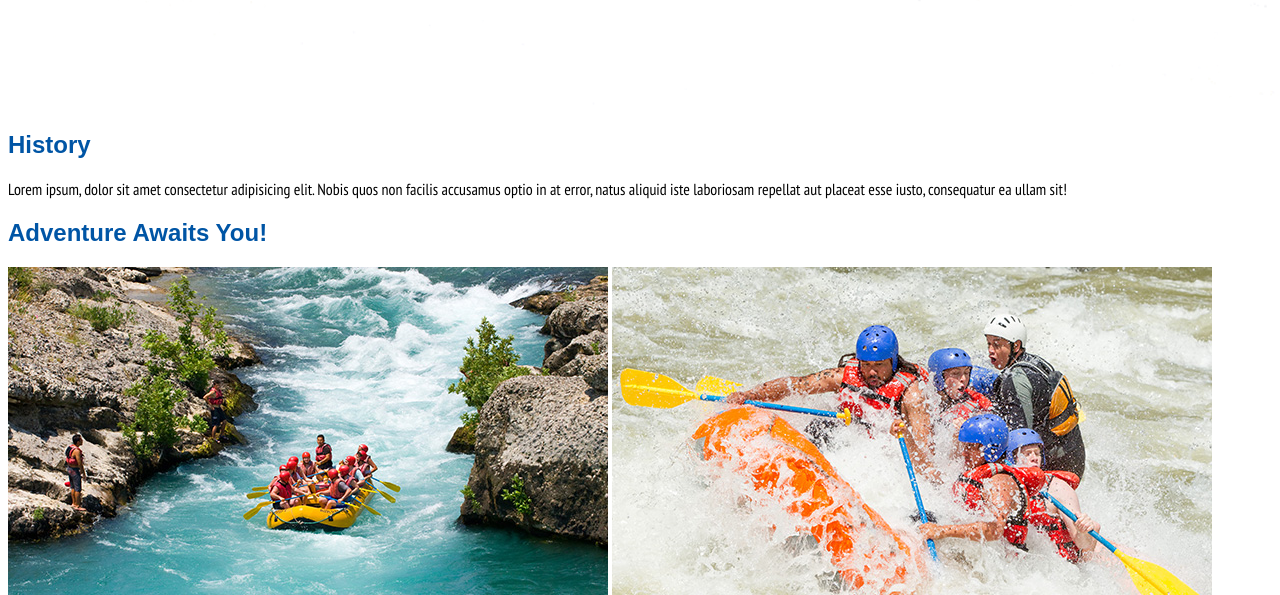
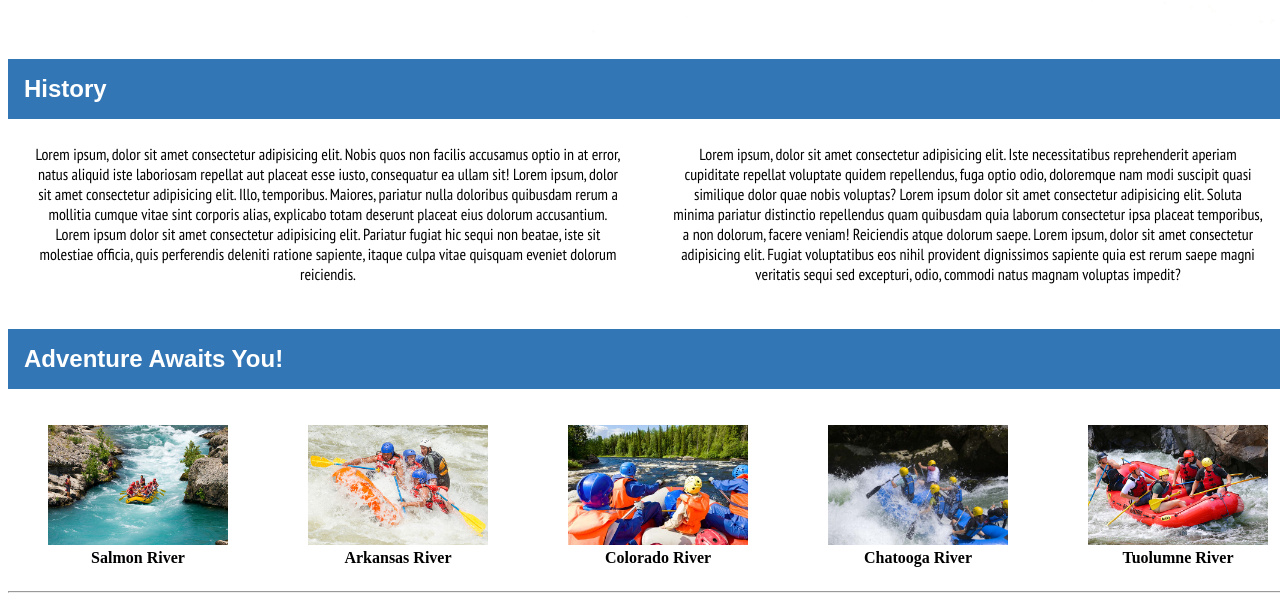
Before and after one commit to higorrofino/wdd130, a plain HTML site: page wwr/about.html in a window 1280 px wide. Shown: the part 895-1490 px from the top of the page. Drawn offline with Linux system fonts and the light colour scheme.

Commit message:
committed

```diff
--- a/wwr/about.html
+++ b/wwr/about.html
@@ -34,25 +34,66 @@
           </p>
         </article>
       </div>
-      <section>
+      <section class="history">
         <h2>History</h2>
+        <div class="hist-paragraph">
           <p>
             Lorem ipsum, dolor sit amet consectetur adipisicing elit. Nobis quos
-          non facilis accusamus optio in at error, natus aliquid iste laboriosam
-          repellat aut placeat esse iusto, consequatur ea ullam sit!
+            non facilis accusamus optio in at error, natus aliquid iste
+            laboriosam repellat aut placeat esse iusto, consequatur ea ullam
+            sit! Lorem ipsum, dolor sit amet consectetur adipisicing elit. Illo,
+            temporibus. Maiores, pariatur nulla doloribus quibusdam rerum a
+            mollitia cumque vitae sint corporis alias, explicabo totam deserunt
+            placeat eius dolorum accusantium. Lorem ipsum dolor sit amet
+            consectetur adipisicing elit. Pariatur fugiat hic sequi non beatae,
+            iste sit molestiae officia, quis perferendis deleniti ratione
+            sapiente, itaque culpa vitae quisquam eveniet dolorum reiciendis.
           </p>
+          <p>
+            Lorem ipsum, dolor sit amet consectetur adipisicing elit. Iste
+            necessitatibus reprehenderit aperiam cupiditate repellat voluptate
+            quidem repellendus, fuga optio odio, doloremque nam modi suscipit
+            quasi similique dolor quae nobis voluptas? Lorem ipsum dolor sit
+            amet consectetur adipisicing elit. Soluta minima pariatur distinctio
+            repellendus quam quibusdam quia laborum consectetur ipsa placeat
+            temporibus, a non dolorum, facere veniam! Reiciendis atque dolorum
+            saepe. Lorem ipsum, dolor sit amet consectetur adipisicing elit.
+            Fugiat voluptatibus eos nihil provident dignissimos sapiente quia
+            est rerum saepe magni veritatis sequi sed excepturi, odio, commodi
+            natus magnam voluptas impedit?
+          </p>
+        </div>
       </section>
       <section>
-        <h2>Adventure Awaits You!</h2>
+        <h2 class="adventures-h2">Adventure Awaits You!</h2>
+        <div class="adventures">
+          <figure>
             <img src="images/rafting_1.jpg" alt="Clients images" />
+            <figcaption>Salmon River</figcaption>
+          </figure>
+          <figure>
             <img src="images/rafting_2.jpg" alt="Clients images" />
+            <figcaption>Arkansas River</figcaption>
+          </figure>
+          <figure>
             <img src="images/rafting_3.jpg" alt="Clients images" />
+            <figcaption>Colorado River</figcaption>
+          </figure>
+          <figure>
             <img src="images/rafting_4.jpg" alt="Clients images" />
+            <figcaption>Chatooga River</figcaption>
+          </figure>
+          <figure>
             <img src="images/rafting_5.jpg" alt="Clients images" />
+            <figcaption>Tuolumne River</figcaption>
+          </figure>
+        </div>
       </section>
     </main>
+    <hr />
     <footer>
       <p>©2023 🏞️ The Rapids 🏞️ Higor Rofino</p>
+      <div>
         <a href="https://www.facebook.com">
           <img src="images/facebook.png" alt="facebook" />
         </a>
@@ -62,6 +103,7 @@
         <a href="https://www.twitter.com">
           <img src="images/twitter.png" alt="twitter" />
         </a>
+      </div>
     </footer>
   </body>
 </html>
--- a/wwr/styles/rafting.css
+++ b/wwr/styles/rafting.css
@@ -36,6 +36,33 @@ body {
   width: 1280px;
 }
 
+header {
+  display: grid;
+  grid-template-columns: 1fr 3fr;
+  align-items: center;
+}
+
+header img {
+  width: 200px;
+}
+
+nav {
+  display: flex;
+  justify-content: space-around;
+  background-color: #0055a5;
+  align-items: center;
+  height: 60px;
+}
+
+nav a {
+  display: block;
+  text-decoration: none;
+  color: #fff;
+  font-size: 15px;
+  text-transform: uppercase;
+  font-weight: 600;
+}
+
 .hero {
   position: relative;
 }
@@ -50,7 +77,7 @@ body {
   position: absolute;
   top: 20px;
   width: 100%;
-  font-size: 50px;
+  font-size: 35px;
   background-color: rgb(246, 246, 246, 0.6);
   text-align: center;
   padding: 15px;
@@ -73,3 +100,57 @@ body {
   float: right;
   margin-left: 30px;
 }
+
+.history {
+  text-align: center;
+}
+
+.history h2 {
+  color: #fff;
+  background-color: rgb(0, 84, 163, 0.8);
+  padding: 1rem;
+  text-align: left;
+}
+
+.hist-paragraph {
+  display: grid;
+  grid-template-columns: 1fr 1fr;
+  align-items: center;
+  justify-content: space-around;
+}
+
+.hist-paragraph p {
+  margin: 0px 20px 20px 20px;
+  padding: 5px;
+  /* background-color: #f89da3; */
+}
+
+.adventures-h2 {
+  color: #fff;
+  background-color: rgb(0, 84, 163, 0.8);
+  padding: 1rem;
+  text-align: left;
+}
+
+.adventures {
+  display: flex;
+  justify-content: space-around;
+  text-align: center;
+  font-weight: 600;
+}
+
+.adventures img {
+  width: 180px;
+}
+
+footer {
+  text-align: right;
+  display: grid;
+  grid-template-columns: 1fr 1fr;
+}
+
+footer img {
+  float: right;
+  width: 25px;
+  padding: 15px 5px 5px 5px;
+}
```
Also changed, not shown: wwr/images/rafting_hist.jpg (added). Lines whose indentation alone changed are shown as unchanged.
